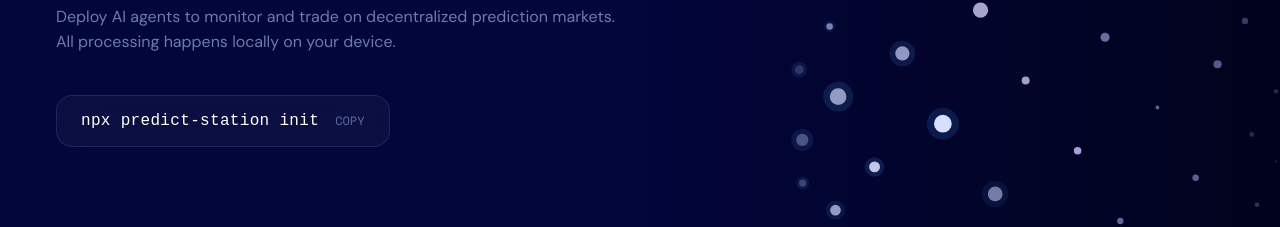
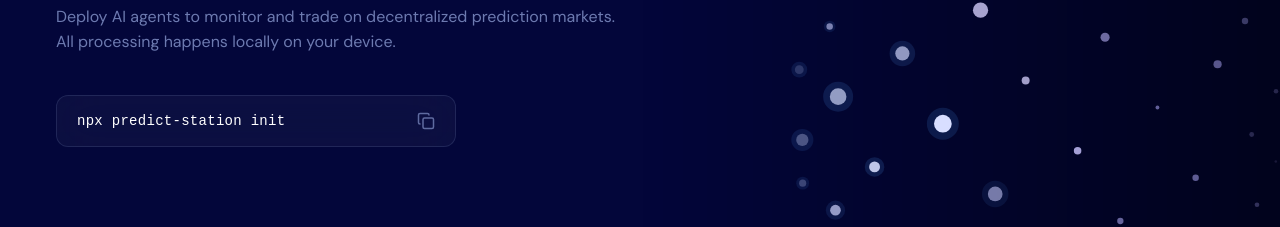
Before and after one commit to pisuthd/predict-station, a Next.js app in the folder frontend/: page / in a window 1280 px wide. Shown: the part 247-474 px from the top of the page. Built offline with nearby package versions, Linux system fonts and the light colour scheme.

Commit message:
Style copyable command as textbox with lucide-react icons

```diff
--- a/frontend/package.json
+++ b/frontend/package.json
@@ -10,6 +10,7 @@
   },
   "dependencies": {
     "framer-motion": "^12.0.0",
+    "lucide-react": "^1.16.0",
     "next": "14.2.0",
     "react": "^18.3.0",
     "react-dom": "^18.3.0"
--- a/frontend/src/app/page.tsx
+++ b/frontend/src/app/page.tsx
@@ -2,6 +2,7 @@
 
 import { useState, useEffect, useRef } from 'react'
 import { useRouter } from 'next/navigation'
+import { Copy, Check } from 'lucide-react'
 import { CYAN, NAVY, MUTED, monoFont, sansFont } from '../theme'
 import OrbCanvas from '../components/OrbCanvas'
 
@@ -228,20 +229,22 @@ export default function LandingPage() {
               All processing happens locally on your device.
             </p>
 
-            {/* Copyable Command Block */}
+            {/* Copyable Command Textbox */}
             <div
               onClick={handleCopy}
               style={{
-                display: 'inline-flex',
+                display: 'flex',
                 alignItems: 'center',
+                justifyContent: 'space-between',
                 gap: '16px',
-                padding: '16px 24px',
+                padding: '16px 20px',
                 background: 'rgba(255,255,255,0.04)',
                 backdropFilter: 'blur(20px)',
                 border: '1px solid rgba(180,200,255,0.12)',
-                borderRadius: 16,
+                borderRadius: 12,
                 cursor: 'pointer',
                 transition: 'all 0.3s ease',
+                maxWidth: '400px',
               }}
               onMouseEnter={(e) => {
                 e.currentTarget.style.background = 'rgba(255,255,255,0.08)'
@@ -252,26 +255,21 @@ export default function LandingPage() {
                 e.currentTarget.style.borderColor = 'rgba(180,200,255,0.12)'
               }}
             >
-              <span
+              <code
                 style={{
                   fontFamily: 'monospace',
-                  fontSize: '16px',
+                  fontSize: '14px',
                   color: '#fff',
                   letterSpacing: '0.02em',
                 }}
               >
                 npx predict-station init
-              </span>
-              <span
-                style={{
-                  fontFamily: monoFont,
-                  fontSize: '12px',
-                  color: copied ? CYAN : 'rgba(180,200,255,0.5)',
-                  transition: 'color 0.3s ease',
-                }}
-              >
-                {copied ? '✓ COPIED' : 'COPY'}
-              </span>
+              </code>
+              {copied ? (
+                <Check size={18} color={CYAN} />
+              ) : (
+                <Copy size={18} color="rgba(180,200,255,0.5)" />
+              )}
             </div>
           </div>
         </div>
```
Also changed, not shown: 1 other file (tests, documents, lock files or other folders).
